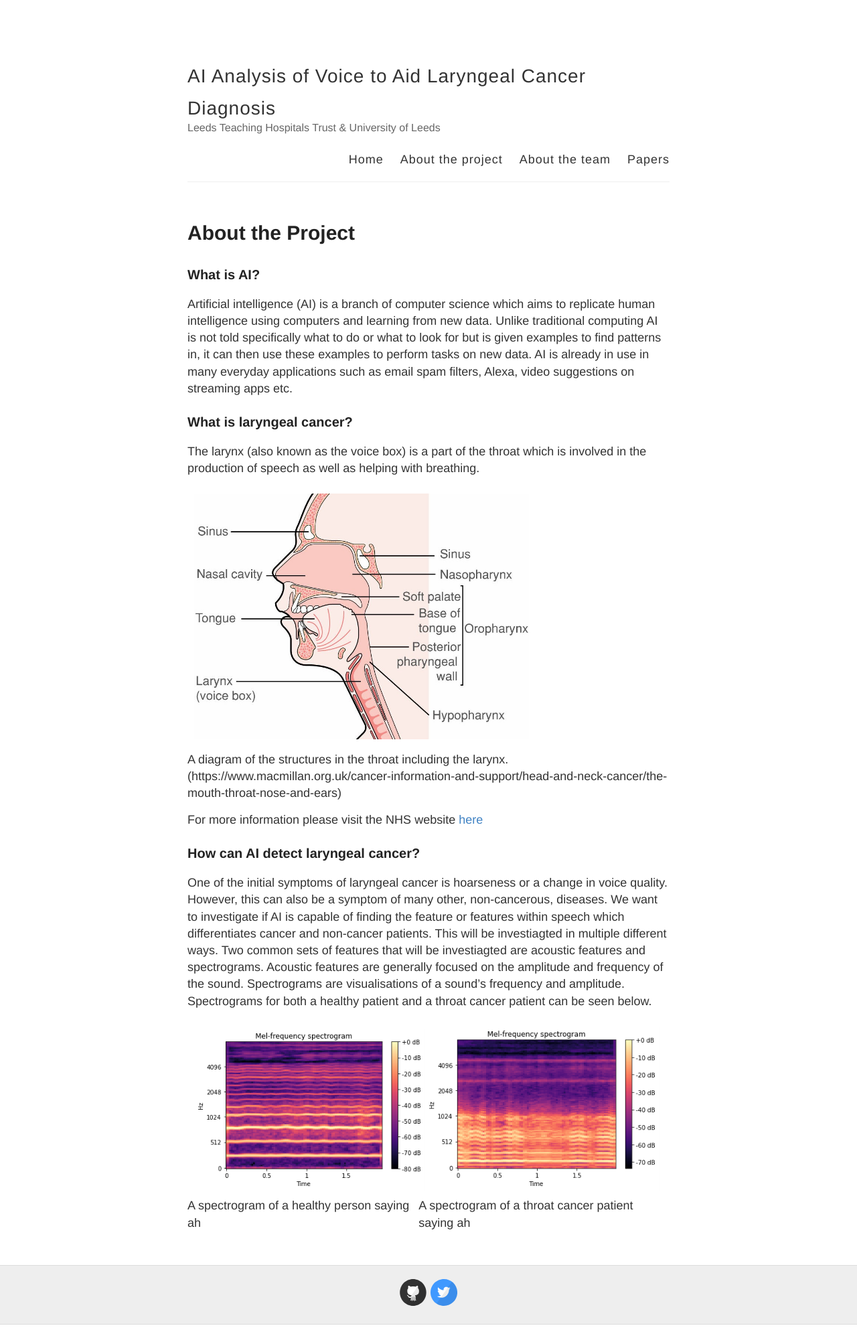
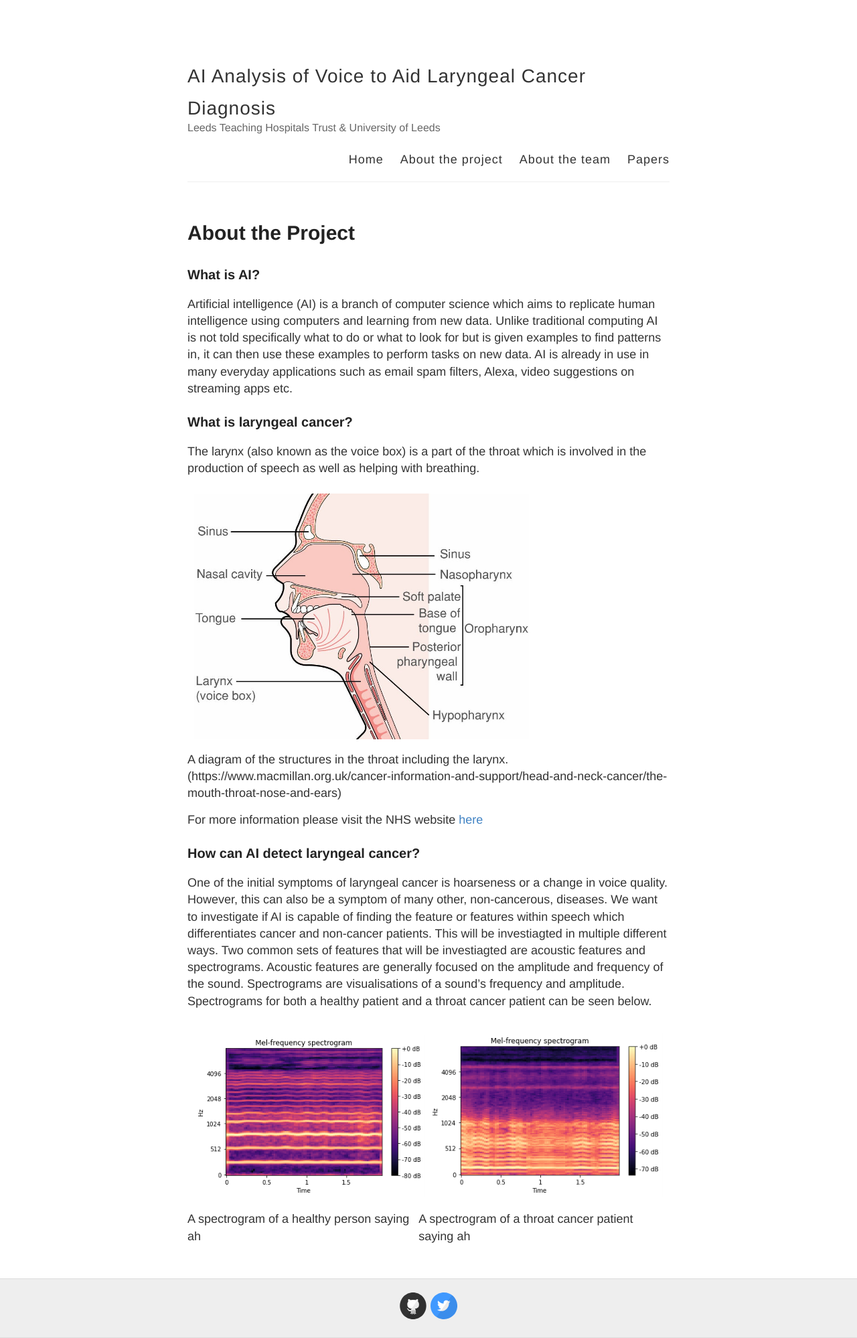
Before and after one commit to mary-paterson/mary-paterson.github.io, a Jekyll site: the page built from aboutProject.md, in a window 1280 px wide. Shown: the whole page at 67% size. Built offline with Jekyll 4.4.1, drawn with Linux system fonts in a browser that asks for light colours.

Commit message:
Update aboutProject.md

```diff
--- a/aboutProject.md
+++ b/aboutProject.md
@@ -22,8 +22,8 @@
 
 <table>
   <tr>
-    <th><img  width="350"  src="/images/HealthySpec.png" style="margin:10px 10px" align="left"></th>
-    <th><img  width="350"  src="/images/CancerSpec.png" style="margin:10px 10px" align="left"></th>
+    <th><img  width="350"  src="/images/HealthySpec.png" style="margin:20px 10px" align="left"></th>
+    <th><img  width="350"  src="/images/CancerSpec.png" style="margin:20px 10px" align="right"></th>
   </tr>
   <tr>
     <td>A spectrogram of a healthy person saying ah</td>
```
